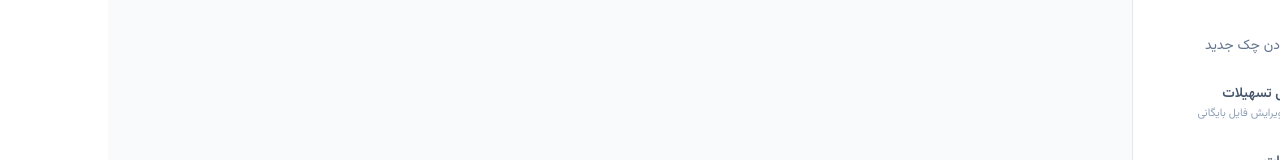
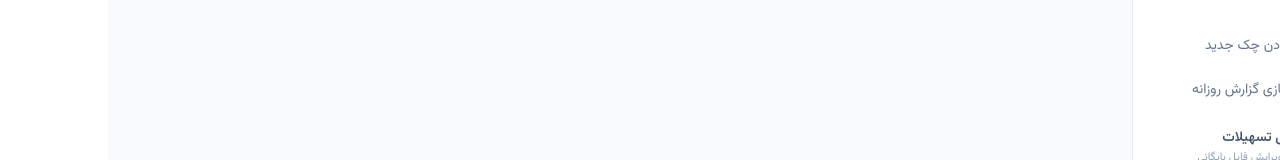
Before and after one commit to MortezaFathnia/post-app, a Next.js app: page /dashboard/debt-discounting-facilities in a window 1280 px wide. Shown: the part 544-704 px from the top of the page. Built offline with nearby package versions, Linux system fonts and the light colour scheme; no server answers; the database is empty.

Commit message:
Add daily report cleanup to debt discounting submenu

```diff
--- a/components/Sidebar.tsx
+++ b/components/Sidebar.tsx
@@ -19,6 +19,7 @@ const menuItems = [
       { title: "بایگانی اسناد خرید دین", href: "/dashboard/debt-documents", icon: "▤", description: "مشاهده و جستجوی اسناد ثبت‌شده" },
       { title: "بارگذاری اسناد جدید خرید دین", href: "/dashboard/debt-documents/upload", icon: "⇧", description: "ثبت فایل جدید خرید دین" },
       { title: "افزودن چک جدید", href: "/dashboard/debt-documents/checks/new", icon: "＋", description: "ثبت دستی اطلاعات چک" },
+      { title: "پاکسازی گزارش روزانه", href: "/dashboard/debt-documents/daily-report-cleanup", icon: "⌕", description: "حذف مبالغ متناظر واریز و برداشت" },
     ],
   },
   { title: "بایگانی تسهیلات", href: "/dashboard/bayegani", icon: "▣", description: "ورود و ویرایش فایل بایگانی" },
```
